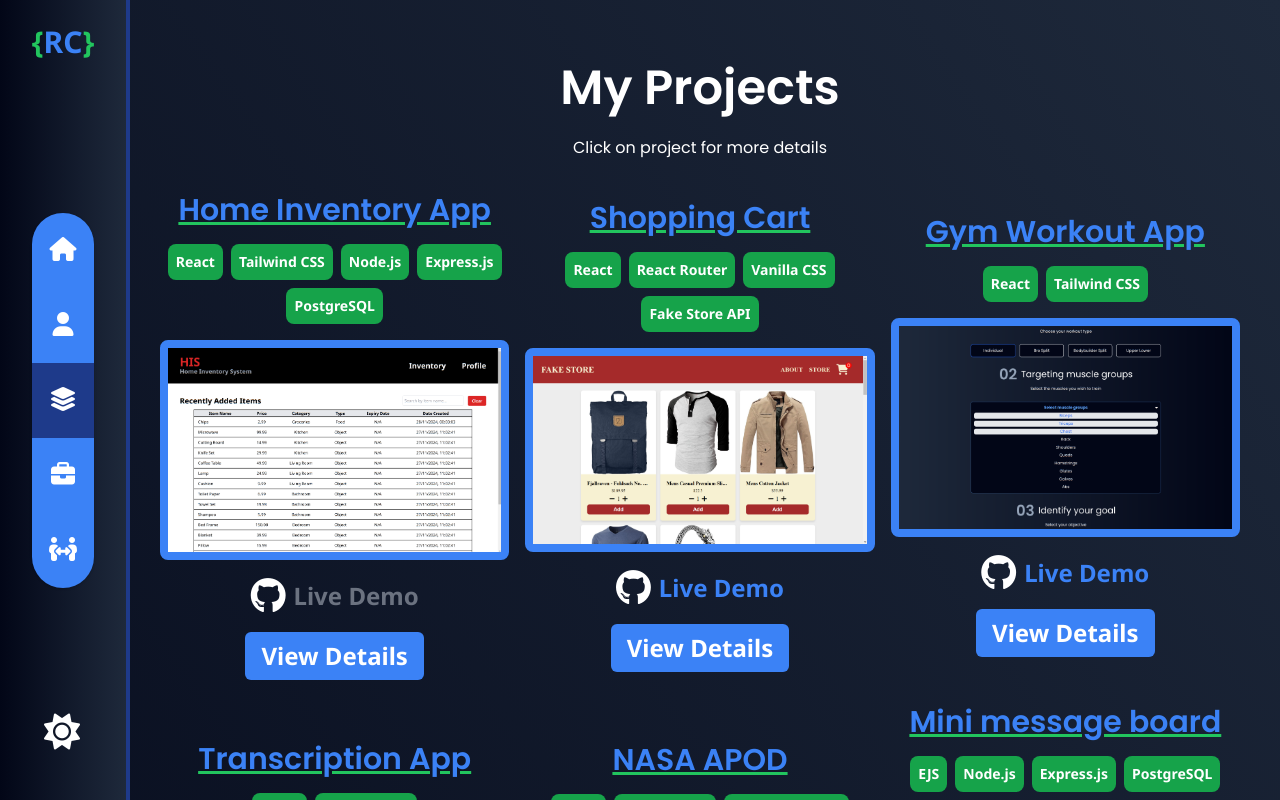
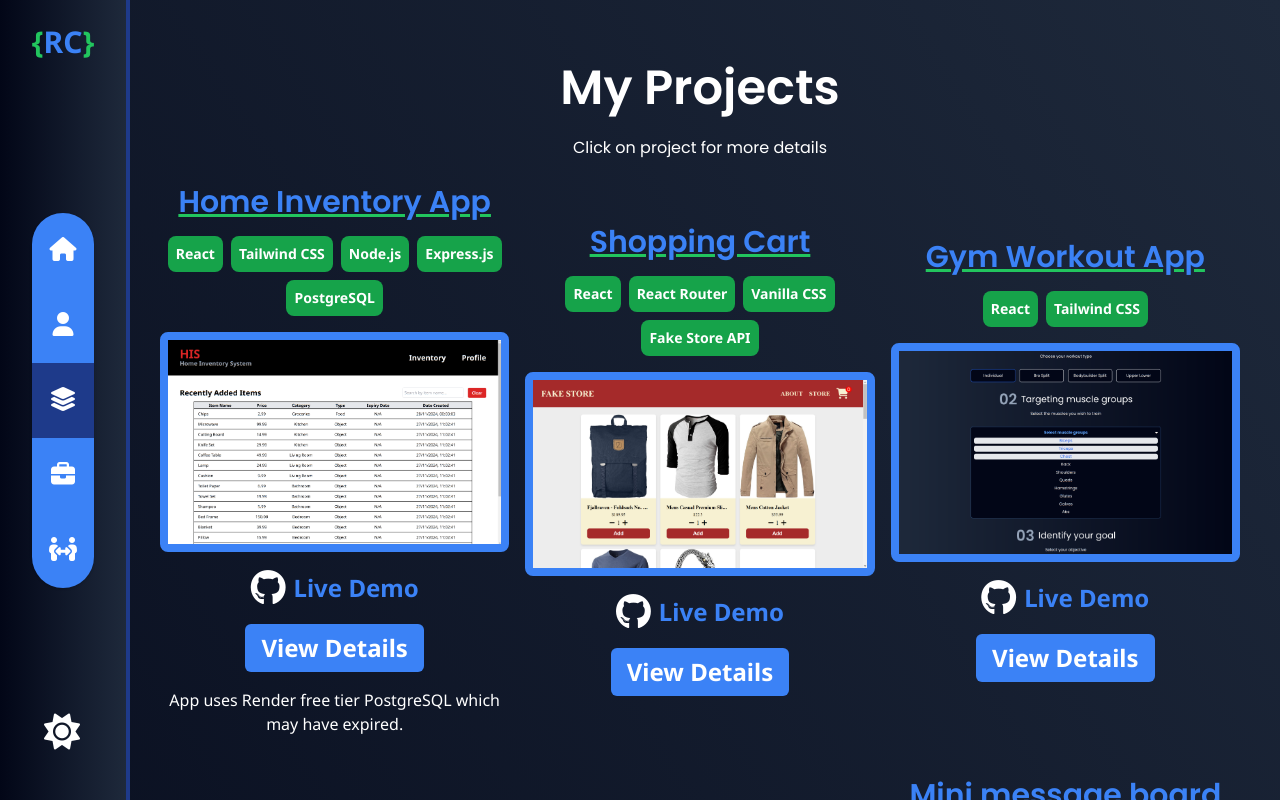
Before and after one commit to ryanwcchan/portfolio, a React (Vite) app: page /portfolio/projects in a window 1280 px wide. Shown: the top 800 px of the page. Built offline with nearby package versions, Linux system fonts and the light colour scheme.

Commit message:
Update inventory app live link and message

```diff
--- a/src/constants/index.js
+++ b/src/constants/index.js
@@ -13,7 +13,8 @@ export const myProjects = [
         image: "InventoryApp/InventoryApp_28.png",
         techStack: ["React", "Tailwind CSS", "Node.js", "Express.js", "PostgreSQL"],
         githubLink: "https://github.com/ryanwcchan/inventory-app",
-        demoLink: "",
+        demoLink: "https://inventory-app-24a9.onrender.com/",
+        message: "App uses Render free tier PostgreSQL which may have expired."
     },
     {
         title: "Shopping Cart",
```
